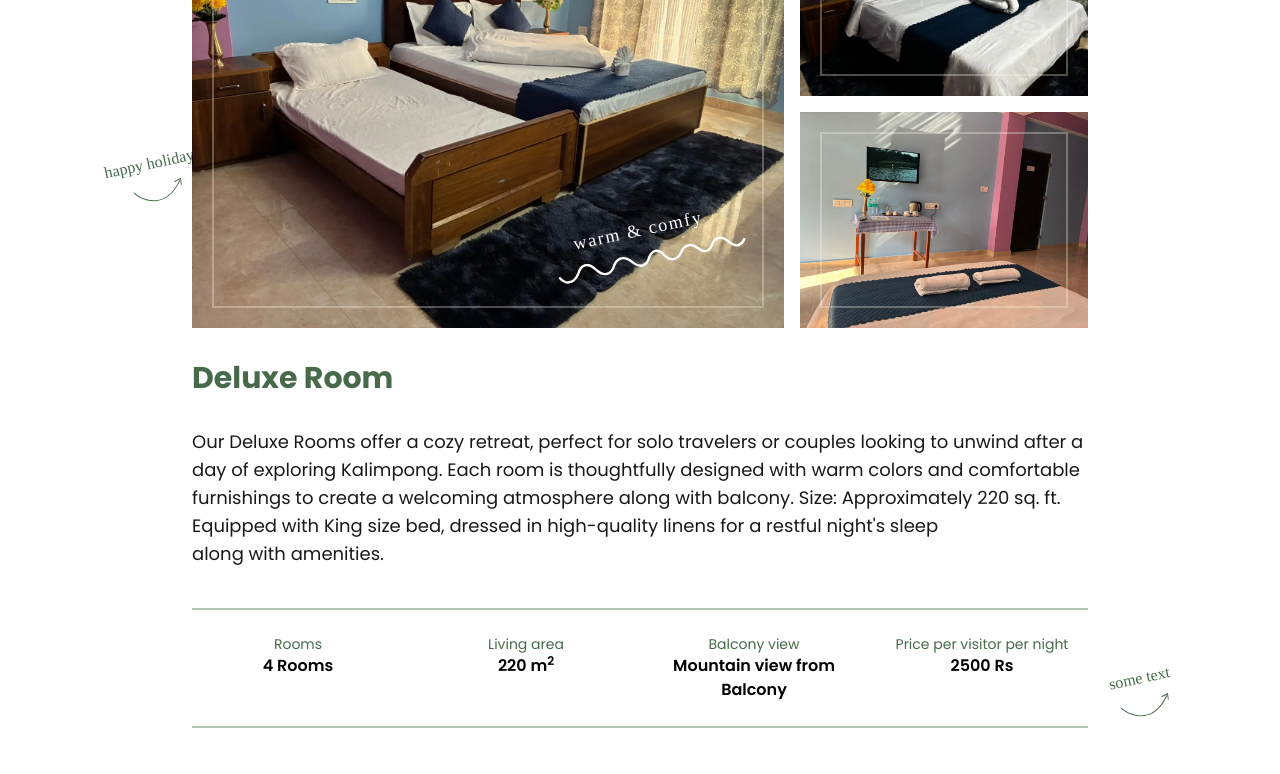
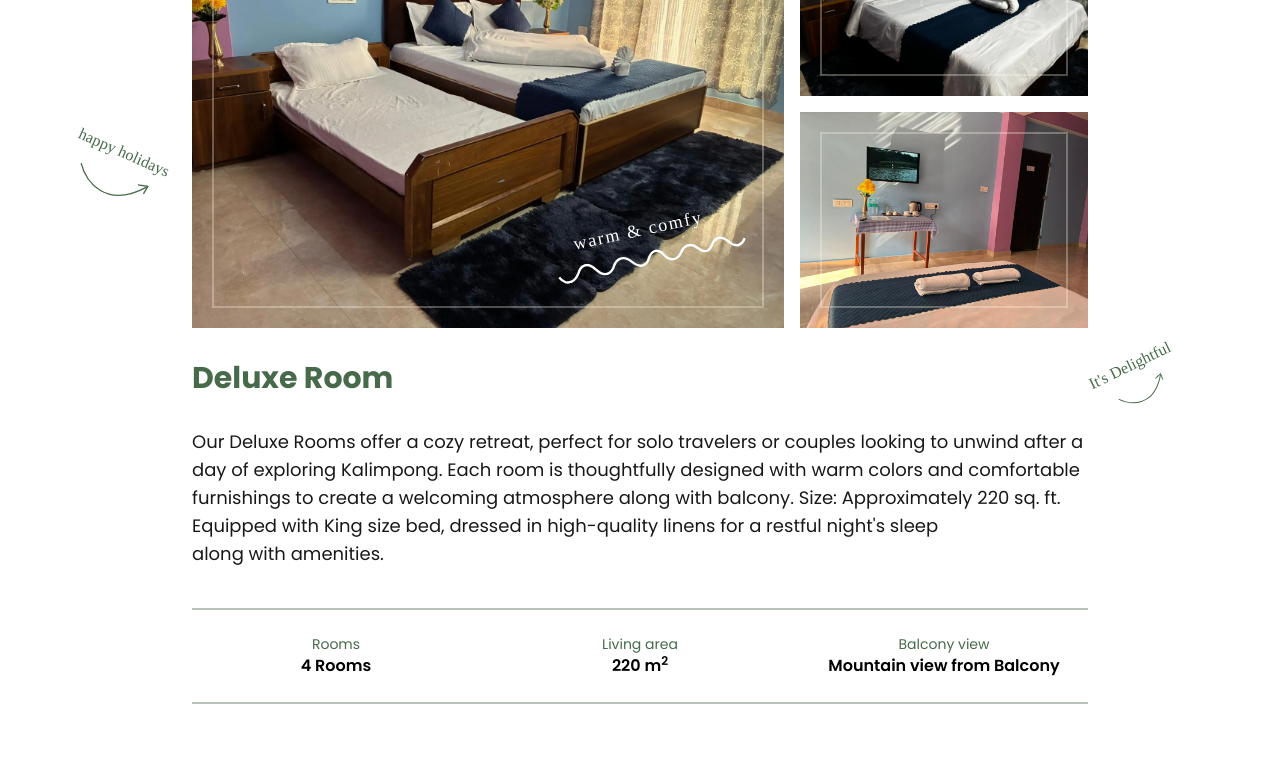
Before and after one commit to thegrandkalimpong/thegrandkpg, a Next.js app: page /rooms in a window 1280 px wide. Shown: the part 460-1234 px from the top of the page. Built offline with nearby package versions, Linux system fonts and the light colour scheme.

Commit message:
fix rooms section

```diff
--- a/src/app/(main)/rooms/page.tsx
+++ b/src/app/(main)/rooms/page.tsx
@@ -13,8 +13,19 @@ const RoomsPage = () => {
                 Rooms
             </h1>
             {/* cute stuff */}
-            <div className="text-moss-light absolute top-1/4 left-1/12 -rotate-12">
-                <p className="font-handwriting">happy holidays</p>
+            <div className="text-moss-light absolute hidden md:block md:top-1/4 left-1/19 rotate-24">
+                <p className="font-handwriting ">happy holidays</p>
+                <Image
+                    unoptimized
+                    src="/arrow.svg"
+                    alt=""
+                    height={50}
+                    width={50}
+                    className="relative bottom-2 mx-auto mt-4 w-18 "
+                />
+            </div>
+            <div className="text-moss-light absolute top-160 md:top-179 right-1/13 -rotate-26">
+                <p className="font-handwriting">It&apos;s Delightful</p>
                 <Image
                     unoptimized
                     src="/arrow.svg"
@@ -24,18 +35,7 @@ const RoomsPage = () => {
                     className="relative bottom-2 mx-auto mt-4"
                 />
             </div>
-            <div className="text-moss-light absolute top-2/4 right-1/12 -rotate-12">
-                <p className="font-handwriting">some text</p>
-                <Image
-                    unoptimized
-                    src="/arrow.svg"
-                    alt=""
-                    height={50}
-                    width={50}
-                    className="relative bottom-2 mx-auto mt-4"
-                />
-            </div>
-            <div className="text-moss-light absolute top-3/4 left-1/12 -rotate-12">
+            <div className="text-moss-light absolute top-3/4 left-1/12 -rotate-12 hidden md:block">
                 <p className="font-handwriting">some text</p>
                 <Image
                     unoptimized
@@ -76,6 +76,7 @@ const RoomCard = ({
                         warm & comfy
                         <img
                             src="/wave.svg"
+
                             alt="Wave"
                             className="ml-2 inline-block stroke-white"
                         />
@@ -117,7 +118,7 @@ const RoomCard = ({
                 </p>
             </div>
 
-            <div className="border-moss-light/40 grid grid-cols-2 gap-4 border-t-2 border-b-2 text-center md:grid-cols-4">
+            <div className="border-moss-light/40 grid grid-cols-3 gap-4 border-t-2 border-b-2 text-center md:grid-cols-3">
                 <div className="py-6">
                     <p className="text-moss-light text-sm">Rooms</p>
                     <p className="font-semibold">4 Rooms</p>
@@ -132,12 +133,12 @@ const RoomCard = ({
                     <p className="text-moss-light text-sm">Balcony view</p>
                     <p className="font-semibold">Mountain view from Balcony</p>
                 </div>
-                <div className="py-6">
+                {/* <div className="py-6">
                     <p className="text-moss-light text-sm">
                         Price per visitor per night
                     </p>
                     <p className="font-semibold">2500 Rs</p>
-                </div>
+                </div> */}
             </div>
         </div>
     );
```
